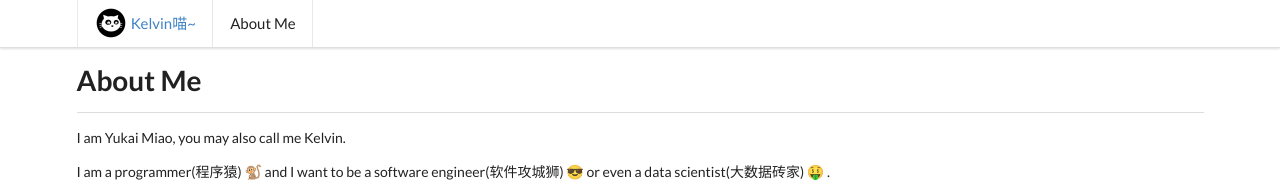
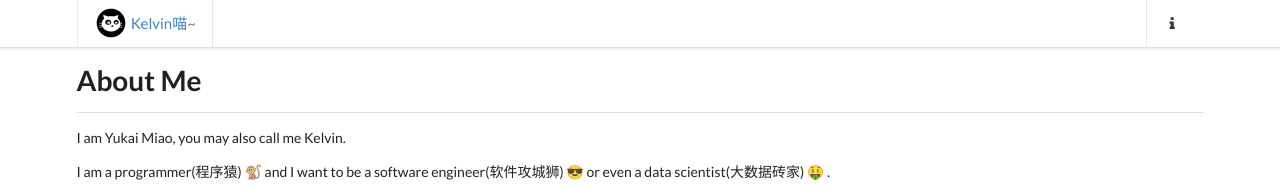
Before and after one commit to tjumyk/tjumyk.github.io, a Jekyll site: the page built from about.md, in a window 1280 px wide and 1072 px high. Shown: the top 190 px of the window. Built offline with Jekyll 4.4.1, drawn with Linux system fonts in a browser that asks for light colours; emoji names are drawn with the system emoji font; comment, search, counter and statistics services are not loaded.

Commit message:
adjust app menu

```diff
--- a/_includes/header.html
+++ b/_includes/header.html
@@ -3,13 +3,20 @@
 <div class="ui large top fixed app menu">
     <div class="ui container">
         <div class="item">
-            <a class="site-title" href="{{ "/" | relative_url }}"><img src="{{ "/assets/image/logo-64.png" | relative_url}}">{{ site.title | escape }}</a>
+            <a class="site-title" href="{{ '/' | relative_url }}"><img src="{{ '/assets/image/logo-64.png' | relative_url}}">{{ site.title | escape }}</a>
         </div>
         {% if page_paths %}
         {% for path in page_paths %}
         {% assign my_page = site.pages | where: "path", path | first %}
         {% if my_page.title %}
-        <a class="item" href="{{ my_page.url | relative_url }}">{{ my_page.title | escape }}</a>
+        <a class="{{my_page.menu.class}} item" href="{{ my_page.url | relative_url }}">
+            {% if my_page.menu.icon != blank %}
+            <i class="{{my_page.menu.icon}} icon"></i>
+            {% endif %}
+            {% if my_page.menu.icon_only != true %}
+            {{ my_page.title | escape }}
+            {% endif %}
+        </a>
         {% endif %}
         {% endfor %}
         {% endif %}
--- a/about.md
+++ b/about.md
@@ -2,6 +2,10 @@
 layout: page
 title: About Me
 permalink: /about/
+menu:
+    class: 'right'
+    icon: 'info'
+    icon_only: true
 ---
 
 I am Yukai Miao, you may also call me Kelvin.
```
